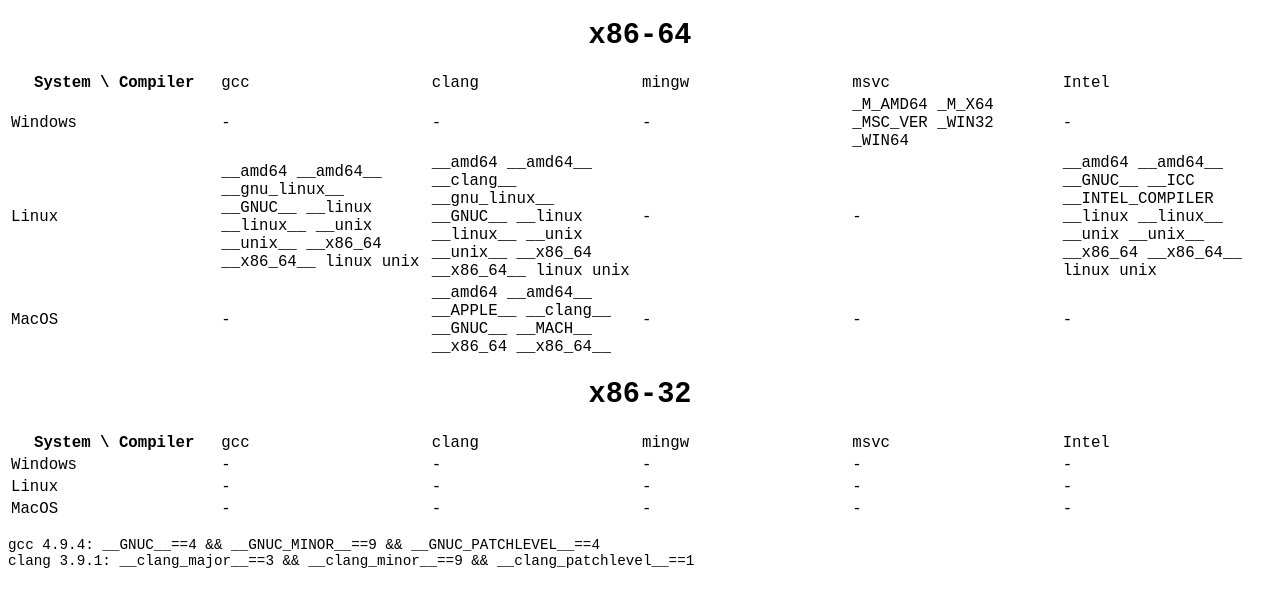
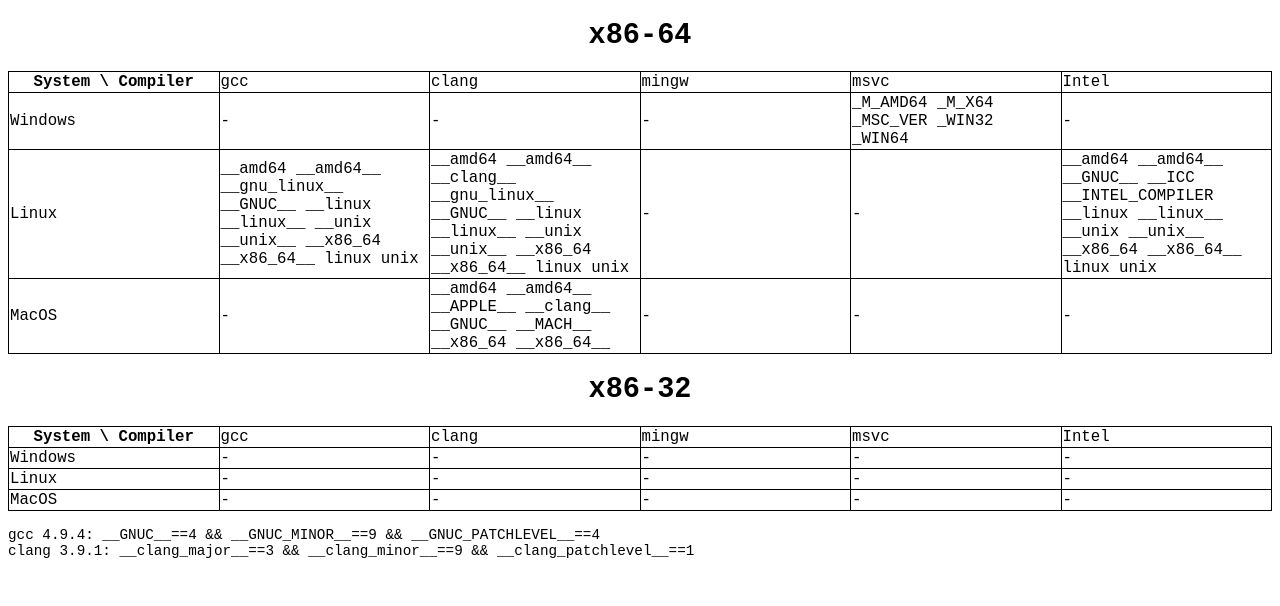
Before and after one commit to rnew/rnew.github.io, a plain HTML site: page index.html in a window 1280 px wide. Drawn offline with Linux system fonts and the light colour scheme.

Commit message:
border for tables

```diff
--- a/index.css
+++ b/index.css
@@ -11,10 +11,13 @@ h1 {
 table {
       width: 100%;
       font-size: 110%;
+      border: thin solid;
+      border-collapse: collapse;
 }
 tr {
       width: 100%;
 }
 td {
       width: calc(100% / var(--cols));
+      border: thin solid;
 }
```
